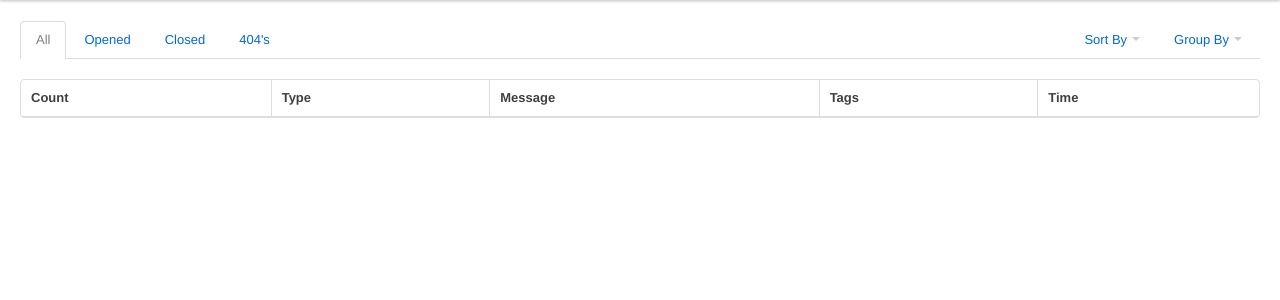
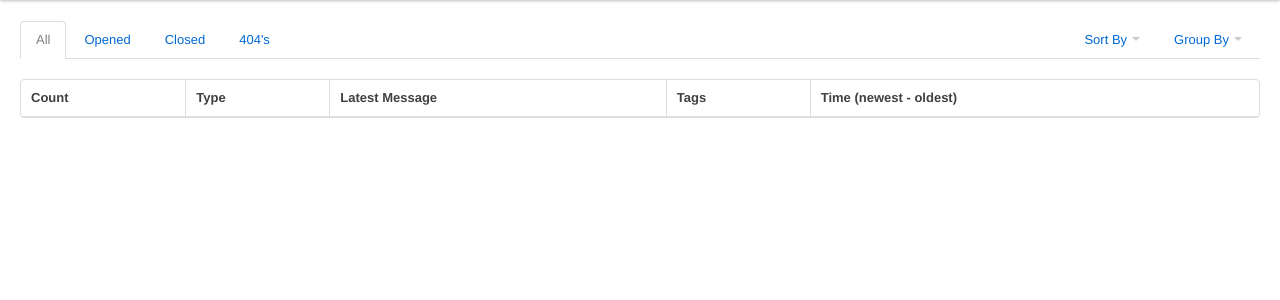
Before and after one commit to mikoop79/triage, a Python web app: template triage/templates/error_list.html in a window 1280 px wide. Shown: the part 40-340 px from the top of the page. Run offline with Jinja, Linux system fonts and the light colour scheme; the template is opened without the code that fills it, so the values that code supplies are empty.

Commit message:
Added query to get like errors on error page

```diff
--- a/triage/templates/error_list.html
+++ b/triage/templates/error_list.html
@@ -37,9 +37,9 @@
 			<tr>
 				<th>Count</th>
 				<th>Type</th>
-				<th>Message</th>
+				<th>Latest Message</th>
 				<th>Tags</th>
-				<th>Time</th>
+				<th>Time (newest - oldest)</th>
 			</tr>
 		</thead>
 
--- a/triage/views.py
+++ b/triage/views.py
@@ -13,4 +13,7 @@ def error_list(request):
 def error_view(request):
 	error_id = request.matchdict['id']
 	error = request.db['contest-errors'].find_one({'_id':ObjectId(error_id)})
-	return { 'error' : error }
+
+	other_errors = request.db['contest-errors'].find({ 'type': error.type, 'line': error.line, 'file': error.file })
+
+	return { 'error' : error , 'other_errors': other_errors }
```
